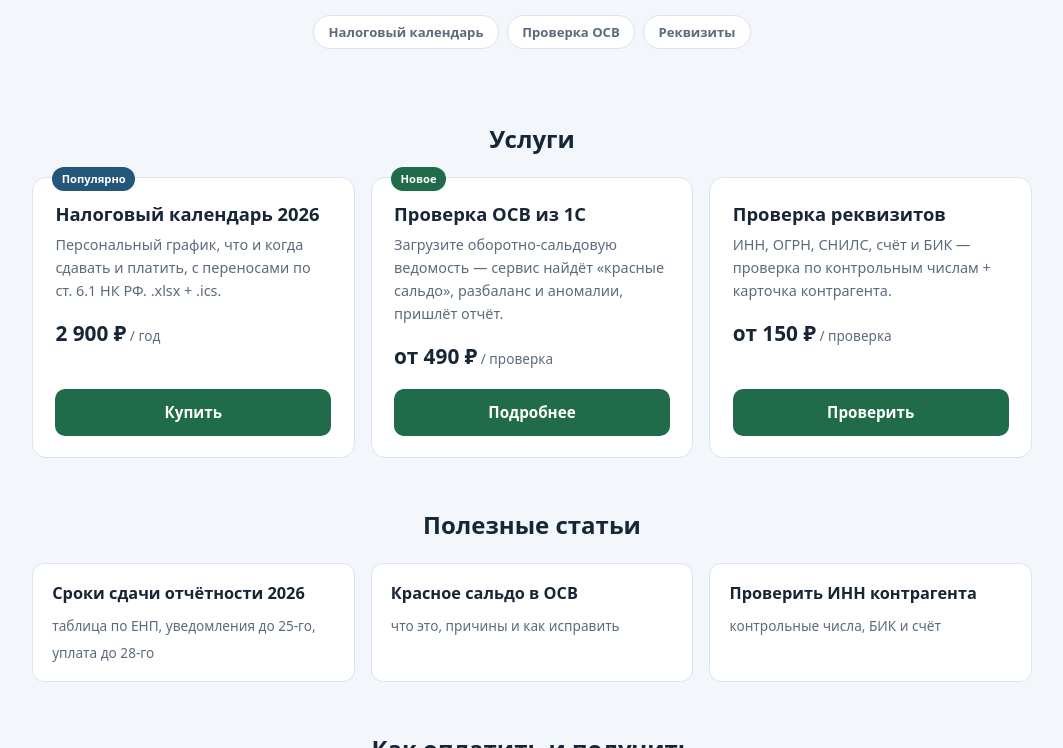
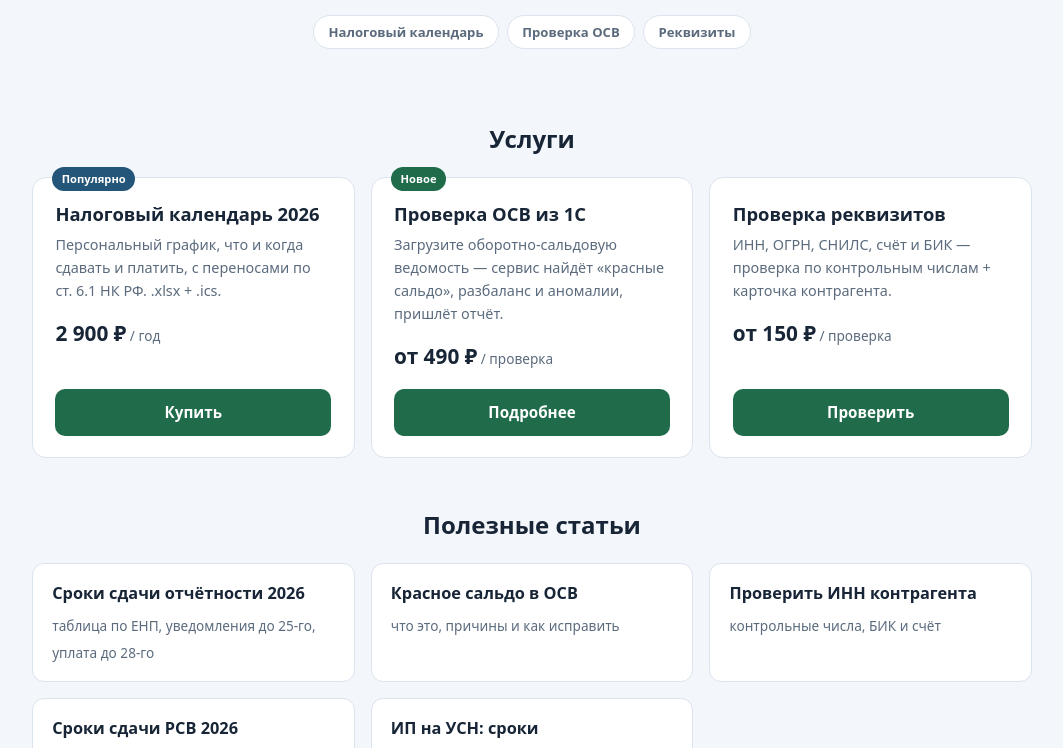
Before and after one commit to Megabuh/megabuh.github.io, a plain HTML site: page index.html in a window 1280 px wide. Shown: the part 176-924 px from the top of the page, without its empty margins (108-1171 px from the left). Drawn offline with Linux system fonts and the light colour scheme.

Commit message:
Add files via upload

```diff
--- a/index.html
+++ b/index.html
@@ -84,6 +84,8 @@
       <a class="art" href="sroki-otchetnosti-2026.html"><b>Сроки сдачи отчётности 2026</b><span>таблица по ЕНП, уведомления до 25-го, уплата до 28-го</span></a>
       <a class="art" href="krasnoe-saldo-osv.html"><b>Красное сальдо в ОСВ</b><span>что это, причины и как исправить</span></a>
       <a class="art" href="proverka-inn-kontragenta.html"><b>Проверить ИНН контрагента</b><span>контрольные числа, БИК и счёт</span></a>
+      <a class="art" href="sroki-rsv-2026.html"><b>Сроки сдачи РСВ 2026</b><span>квартальные расчёты по взносам, когда подавать</span></a>
+      <a class="art" href="ip-usn-sroki-2026.html"><b>ИП на УСН: сроки</b><span>авансы, налог, взносы за себя, переход на НДС</span></a>
     </div>
   </section>
   <section>
```
